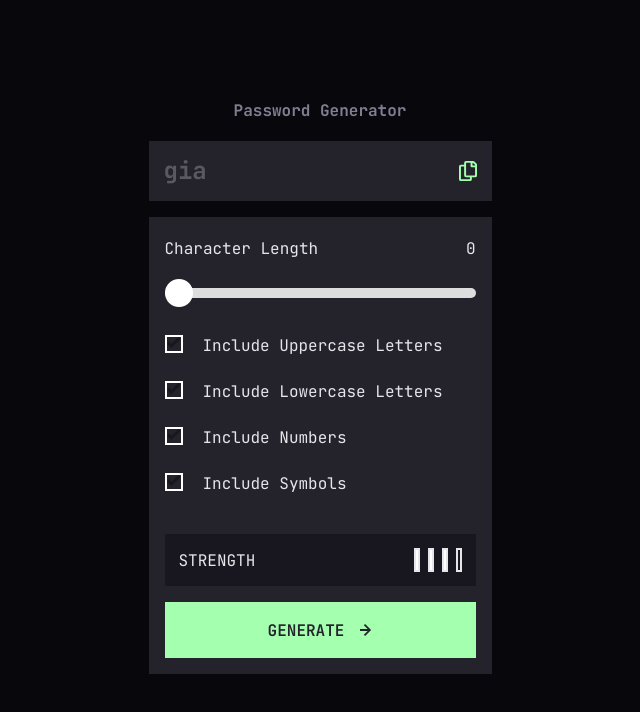
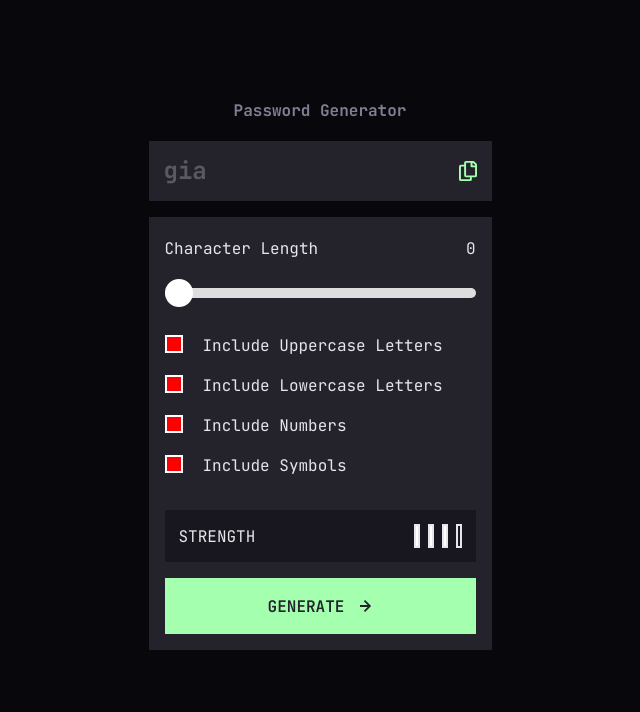
Before and after one commit to gia-grigalashvili/passworrd-generator-react, a React (Vite) app: page / in a window 1280 px wide. Shown: the top 712 px of the page, without its empty margins (320-960 px from the left). Built offline with nearby package versions, Linux system fonts and the light colour scheme; a web font is replaced by a local one.

Commit message:
show arrow

```diff
--- a/src/Components/Checkbox.jsx
+++ b/src/Components/Checkbox.jsx
@@ -1,3 +1,4 @@
+/* eslint-disable react/prop-types */
 import { useState } from "react";
 import styled from "styled-components";
 import check from "/public/images/icon-check.svg";
@@ -8,20 +9,36 @@ function Checkbox() {
     "Include Numbers",
     "Include Symbols",
   ];
-  const [showe, setshowe] = useState();
+  // const [showe, setshowe] = useState();
+
+  const [checkedState, setCheckedState] = useState(
+    new Array(array.length).fill(false)
+  );
+
+  const handleCheckboxChange = (index) => {
+    const update = [...checkedState];
+    update[index] = !update[index];
+    setCheckedState(update);
+  };
 
   return (
-    <Checkboxmain>
-      {}
-      {array.map((Text, index) => (
+    <Checkboxmain handleCheckboxChange={handleCheckboxChange}>
+      {array.map((text, index) => (
         <div key={index} className="cont">
           <label className="container">
-            <input type="checkbox" className="check uppercase" />
+            <input
+              type="checkbox"
+              className="check"
+              onChange={() => handleCheckboxChange(index)}
+              checked={checkedState[index]}
+            />
             <span className="checkmark">
-              <img src={check} alt="" />
+              {checkedState[index] && (
+                <img src={check} alt="check" className="check-image" />
+              )}
             </span>
           </label>
-          <span className="checkbox-text">{Text}</span>
+          <span className="checkbox-text">{text}</span>
         </div>
       ))}
     </Checkboxmain>
@@ -44,18 +61,21 @@ const Checkboxmain = styled.div`
       height: 18px;
       border: 2px solid rgb(255, 255, 255);
       cursor: pointer;
-
+      background: ${(props) => (props.clicked ? "#fff" : "red")};
       img {
         margin-bottom: 10px;
       }
     }
-    .check:checked + .checkmark {
+    /* .check:checked + .checkmark {
       background-color: #a4ffaf;
       border: 2px solid #a4ffaf;
 
       background-repeat: no-repeat;
       background-size: 17px;
       background-position: center center;
+    } */
+    .check {
+      display: none;
     }
   }
 `;
```
